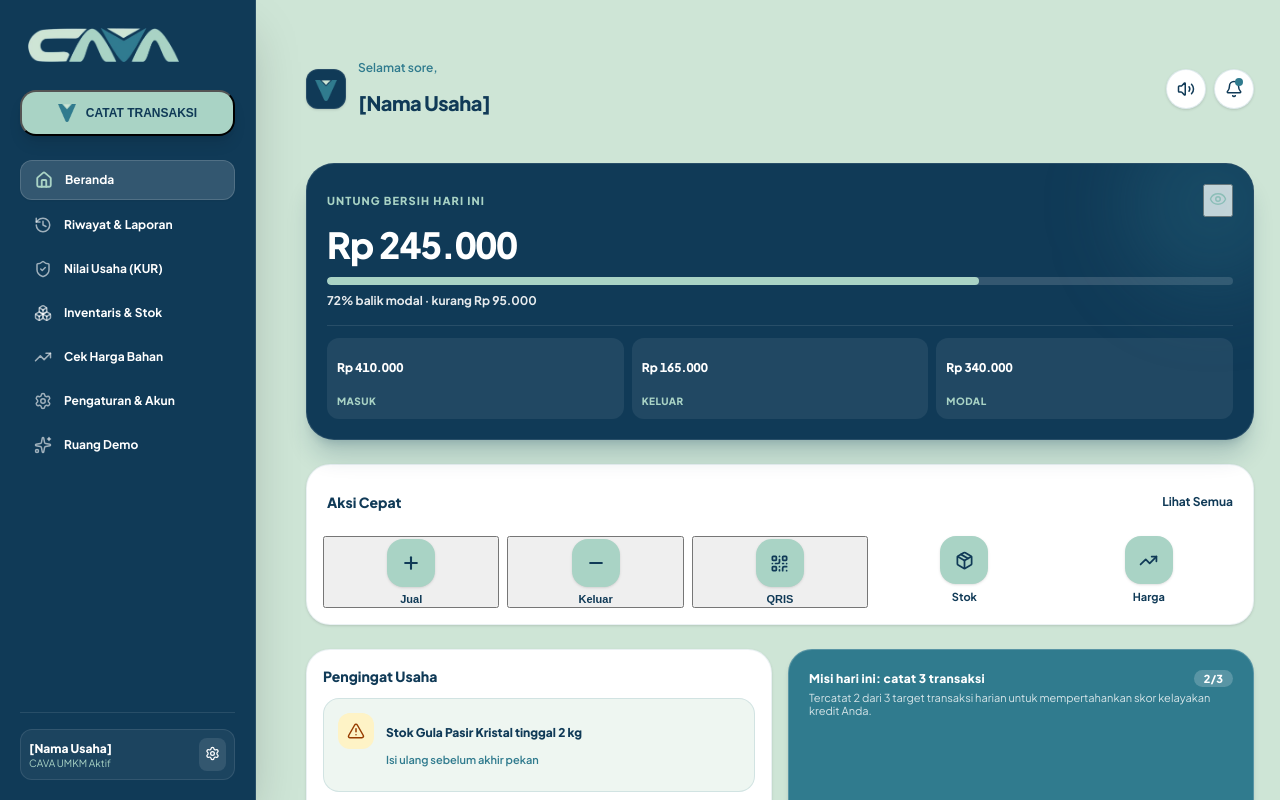
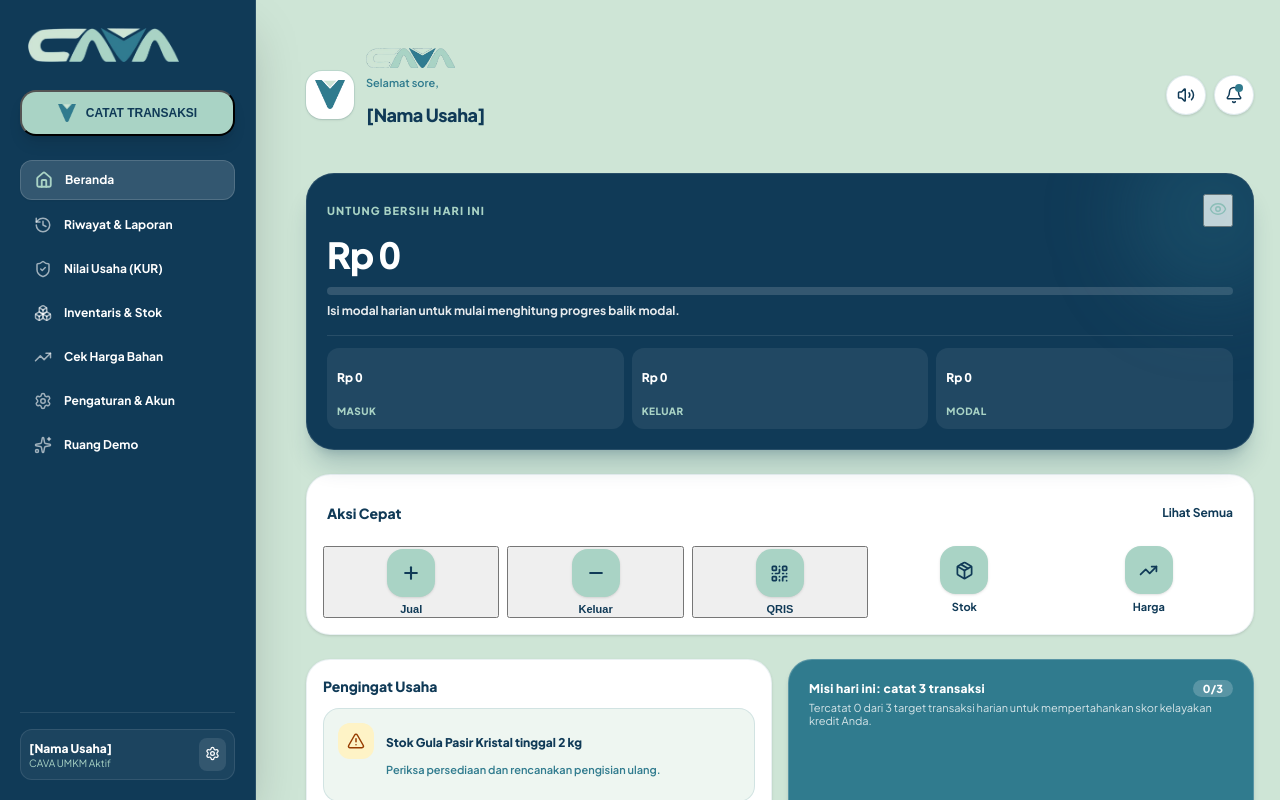
Before and after one commit to elfa306/umkmredesign, a Next.js app: page /kasir in a window 1280 px wide. Shown: the top 800 px of the page. Built offline with nearby package versions, Linux system fonts and the light colour scheme; no server answers; the database is empty.

Commit message:
Refresh CAVA dashboard and use live business figures

```diff
--- a/app/kasir/page.tsx
+++ b/app/kasir/page.tsx
@@ -296,22 +296,21 @@ export default function Kasir() {
     });
   }
 
-  // Summary calculations
-  // Default values matching user's reference design if zero or new session:
-  // Masuk: 410.000, Keluar: 165.000 -> Untung: 245.000. Modal: 340.000 -> Balik 72%, kurang 95.000
-  const liveSummary = sesi ? summarize(sesi.modal_harian, txs) : null;
-  const untungBersih = liveSummary && (liveSummary.pendapatan > 0 || liveSummary.beban > 0)
-    ? liveSummary.labaBersih
-    : 245000;
-  const totalMasuk = liveSummary && liveSummary.pendapatan > 0 ? liveSummary.pendapatan : 410000;
-  const totalKeluar = liveSummary && liveSummary.beban > 0 ? liveSummary.beban : 165000;
-  const modalHarian = sesi && sesi.modal_harian > 0 ? sesi.modal_harian : 340000;
-  // 72% balik modal · kurang Rp 95.000
-  const sisaModal = Math.max(0, modalHarian - (totalMasuk - totalKeluar));
-  const persenBalik = modalHarian > 0 ? Math.min(100, Math.max(0, Math.round(((modalHarian - sisaModal) / modalHarian) * 100))) : 72;
+  // Ringkasan memakai catatan aktual. Tidak ada angka contoh yang ditampilkan sebagai data usaha.
+  const modalHarian = sesi?.modal_harian ?? 0;
+  const liveSummary = summarize(modalHarian, txs);
+  const untungBersih = liveSummary.labaBersih;
+  const totalMasuk = liveSummary.pendapatan;
+  const totalKeluar = liveSummary.beban;
+  const sisaModal = modalHarian > 0
+    ? Math.max(0, modalHarian - (totalMasuk - totalKeluar))
+    : 0;
+  const persenBalik = modalHarian > 0
+    ? Math.min(100, Math.max(0, Math.round(((modalHarian - sisaModal) / modalHarian) * 100)))
+    : 0;
 
-  // Mission progress: Catat 3 transaksi hari ini
-  const missionProgress = Math.min(3, txs.length > 0 ? txs.length : 2);
+  // Progres misi dihitung dari transaksi yang benar-benar tercatat hari ini.
+  const missionProgress = Math.min(3, txs.length);
 
   // Check low stock
   const lowStockItem = products.find((p) => typeof (p as any).stok === 'number' && (p as any).stok <= ((p as any).stok_minimum || 5));
@@ -337,14 +336,15 @@ export default function Kasir() {
   return (
     <div className="wrap">
       {/* 1. Header (Greeting + Name + Bell Icon) */}
-      <header className="flex items-center justify-between pt-5 pb-2">
-        <div className="flex items-center gap-3">
-          <div className="grid h-10 w-10 place-items-center rounded-xl bg-[#103A57] p-2 shadow-sm border border-white/10 shrink-0">
-            <CavaVMark size={24} />
+      <header className="flex items-center justify-between gap-3 pt-5 pb-2">
+        <div className="flex min-w-0 items-center gap-3">
+          <div className="flex h-12 w-12 shrink-0 items-center justify-center rounded-2xl bg-white p-2 shadow-sm ring-1 ring-[#307B8E]/10">
+            <CavaVMark size={30} />
           </div>
-          <div>
-            <p className="text-xs font-semibold text-[#307B8E]">{salamWaktu()},</p>
-            <h1 className="text-xl font-black text-[#103A57] tracking-tight">{namaUsaha}</h1>
+          <div className="min-w-0">
+            <CavaLogo variant="horizontal" height={20} />
+            <p className="mt-1 text-[11px] font-semibold text-[#307B8E]">{salamWaktu()},</p>
+            <h1 className="truncate text-lg font-black tracking-tight text-[#103A57]">{namaUsaha}</h1>
           </div>
         </div>
         <div className="flex items-center gap-2">
@@ -413,7 +413,9 @@ export default function Kasir() {
               />
             </div>
             <p className="mt-2 text-xs font-bold text-white/90">
-              {persenBalik}% balik modal · kurang {rupiah(sisaModal)}
+              {modalHarian > 0
+                ? `${persenBalik}% balik modal · kurang ${rupiah(sisaModal)}`
+                : 'Isi modal harian untuk mulai menghitung progres balik modal.'}
             </p>
           </div>
 
@@ -521,10 +523,14 @@ export default function Kasir() {
               </span>
               <div className="min-w-0 flex-1">
                 <h3 className="text-xs font-black text-[#103A57]">
-                  {lowStockItem ? `Stok ${lowStockItem.nama} tinggal ${(lowStockItem as any).stok} ${(lowStockItem as any).satuan || 'item'}` : 'Stok gula tinggal 2 kg'}
+                  {lowStockItem
+                    ? `Stok ${lowStockItem.nama} tinggal ${(lowStockItem as any).stok} ${(lowStockItem as any).satuan || 'item'}`
+                    : products.length > 0 ? 'Tidak ada stok kritis' : 'Data stok belum tersedia'}
                 </h3>
                 <p className="mt-0.5 text-[11px] font-semibold text-[#307B8E]">
-                  Isi ulang sebelum akhir pekan
+                  {lowStockItem
+                    ? 'Periksa persediaan dan rencanakan pengisian ulang.'
+                    : products.length > 0 ? 'Persediaan berada di atas batas minimum.' : 'Tambahkan produk melalui menu Inventaris.'}
                 </p>
               </div>
             </div>
@@ -539,7 +545,7 @@ export default function Kasir() {
                   Balik modal tinggal {rupiah(sisaModal)}
                 </h3>
                 <p className="mt-0.5 text-[11px] font-semibold text-[#307B8E]">
-                  Estimasi tercapai sore ini
+                  {modalHarian > 0 ? 'Pantau perubahan berdasarkan transaksi hari ini.' : 'Mulai sesi harian untuk menetapkan modal usaha.'}
                 </p>
               </div>
             </div>
```
